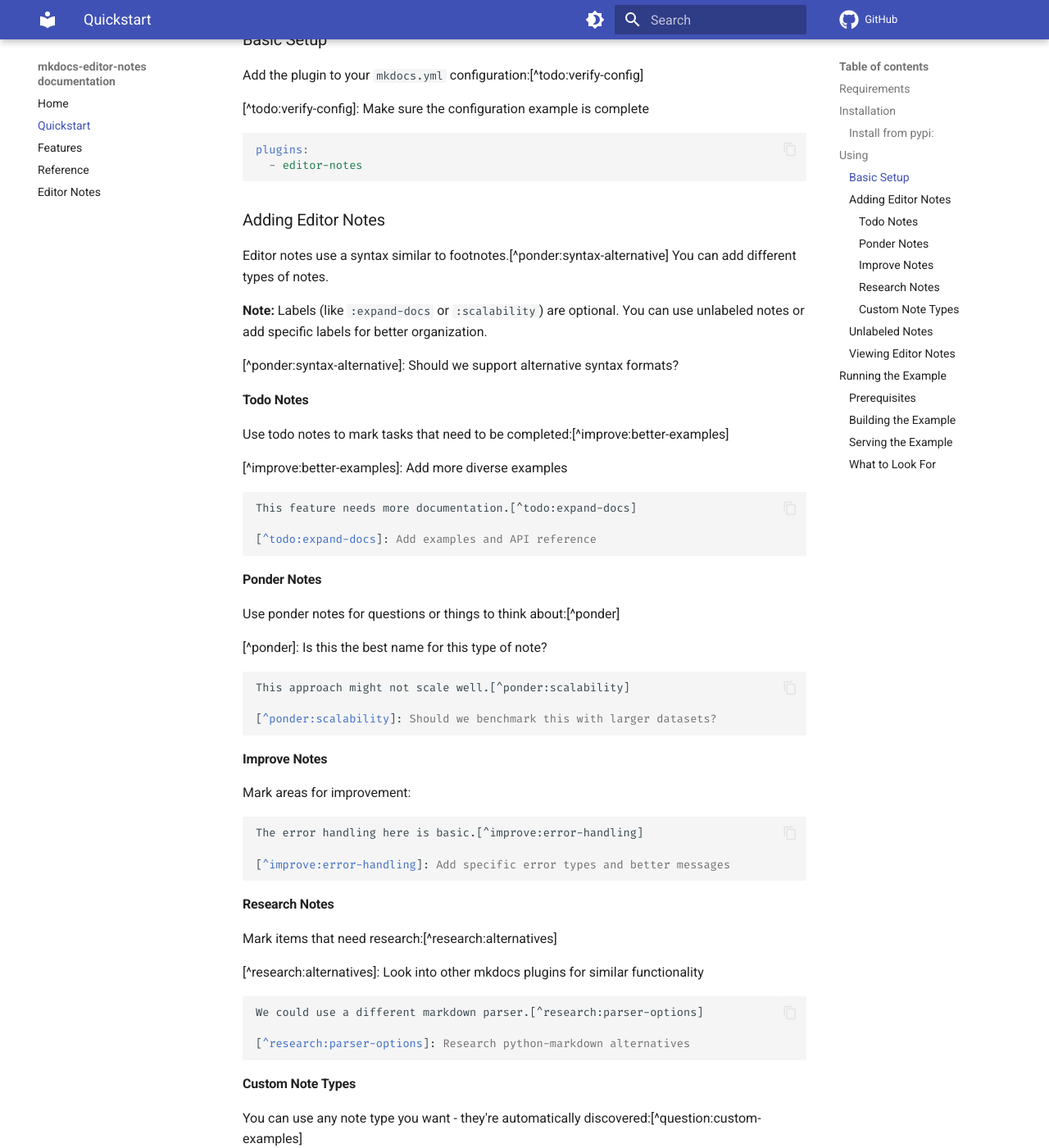
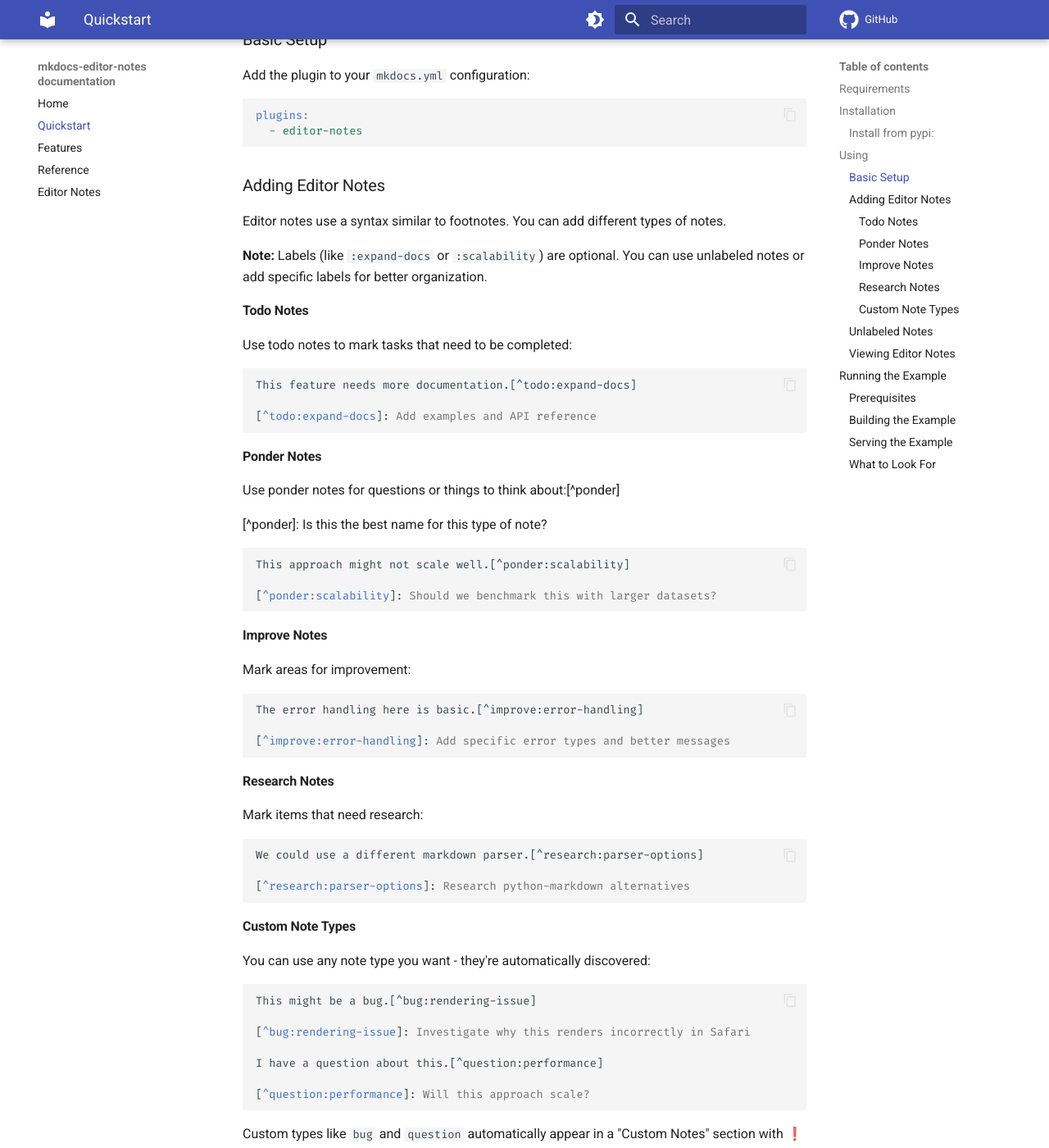
Before and after one commit to dusktreader/mkdocs-editor-notes, an MkDocs documentation site: the page built from docs/source/quickstart.md, in a window 1280 px wide and 1400 px high, scrolled down 533 px. Shown: the whole window at 82% size. Built offline with MkDocs 1.6.1 and Material for MkDocs 9.7.7, drawn with Linux system fonts in a browser that asks for light colours; comment, search, counter and statistics services are not loaded; some of the changed text lies outside the part shown.

Commit message:
fix: removed over-abundance of notes in the docs

````diff
--- a/docs/mkdocs.yaml
+++ b/docs/mkdocs.yaml
@@ -40,10 +40,6 @@ nav:
 plugins:
   editor-notes:
     show_markers: true
-    note_type_emojis:
-      question: "❓"
-      bug: "🐛"
-      improve: "💡"  # Override default
   search:
     lang: en
   mkdocstrings:
--- a/docs/source/quickstart.md
+++ b/docs/source/quickstart.md
@@ -23,9 +23,7 @@ pip install mkdocs-editor-notes
 
 ### Basic Setup
 
-Add the plugin to your `mkdocs.yml` configuration:[^todo:verify-config]
-
-[^todo:verify-config]: Make sure the configuration example is complete
+Add the plugin to your `mkdocs.yml` configuration:
 
 ```yaml
 plugins:
@@ -35,19 +33,16 @@ plugins:
 
 ### Adding Editor Notes
 
-Editor notes use a syntax similar to footnotes.[^ponder:syntax-alternative] You can add different types of notes.
+Editor notes use a syntax similar to footnotes. You can add different types of notes.
 
 **Note:** Labels (like `:expand-docs` or `:scalability`) are optional. You can use unlabeled notes or add specific
 labels for better organization.
 
-[^ponder:syntax-alternative]: Should we support alternative syntax formats?
-
 
 #### Todo Notes
 
-Use todo notes to mark tasks that need to be completed:[^improve:better-examples]
+Use todo notes to mark tasks that need to be completed:
 
-[^improve:better-examples]: Add more diverse examples
 
 ```markdown
 This feature needs more documentation.[^todo:expand-docs]
@@ -82,9 +77,8 @@ The error handling here is basic.[^improve:error-handling]
 
 #### Research Notes
 
-Mark items that need research:[^research:alternatives]
+Mark items that need research:
 
-[^research:alternatives]: Look into other mkdocs plugins for similar functionality
 
 ```markdown
 We could use a different markdown parser.[^research:parser-options]
@@ -95,9 +89,8 @@ We could use a different markdown parser.[^research:parser-options]
 
 #### Custom Note Types
 
-You can use any note type you want - they're automatically discovered:[^question:custom-examples]
+You can use any note type you want - they're automatically discovered:
 
-[^question:custom-examples]: Should we add more custom type examples?
 
 ```markdown
 This might be a bug.[^bug:rendering-issue]
````
Also changed, not shown: docs/source/features.md (+3 -9 lines), docs/source/index.md (+2 -4 lines).
